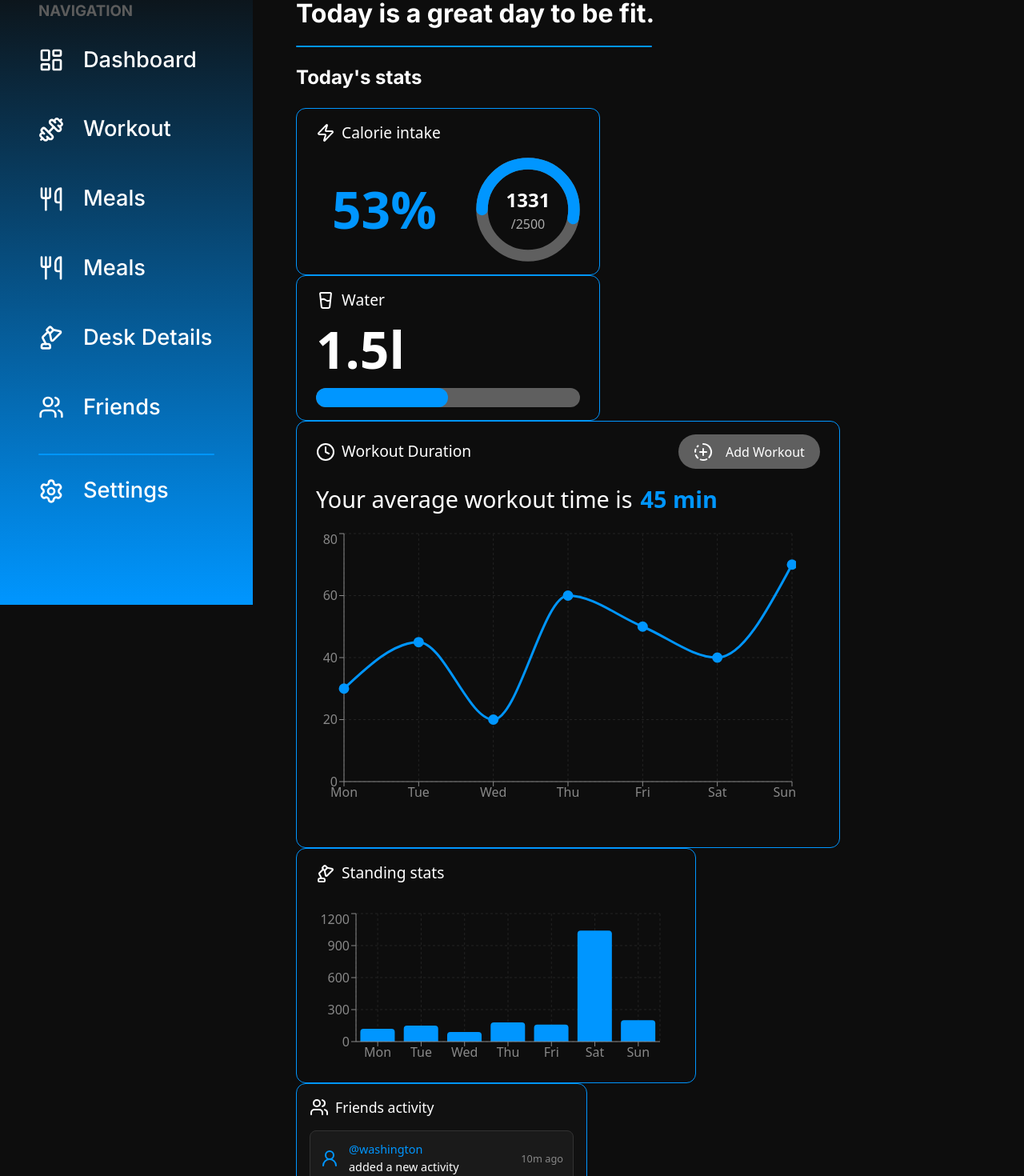
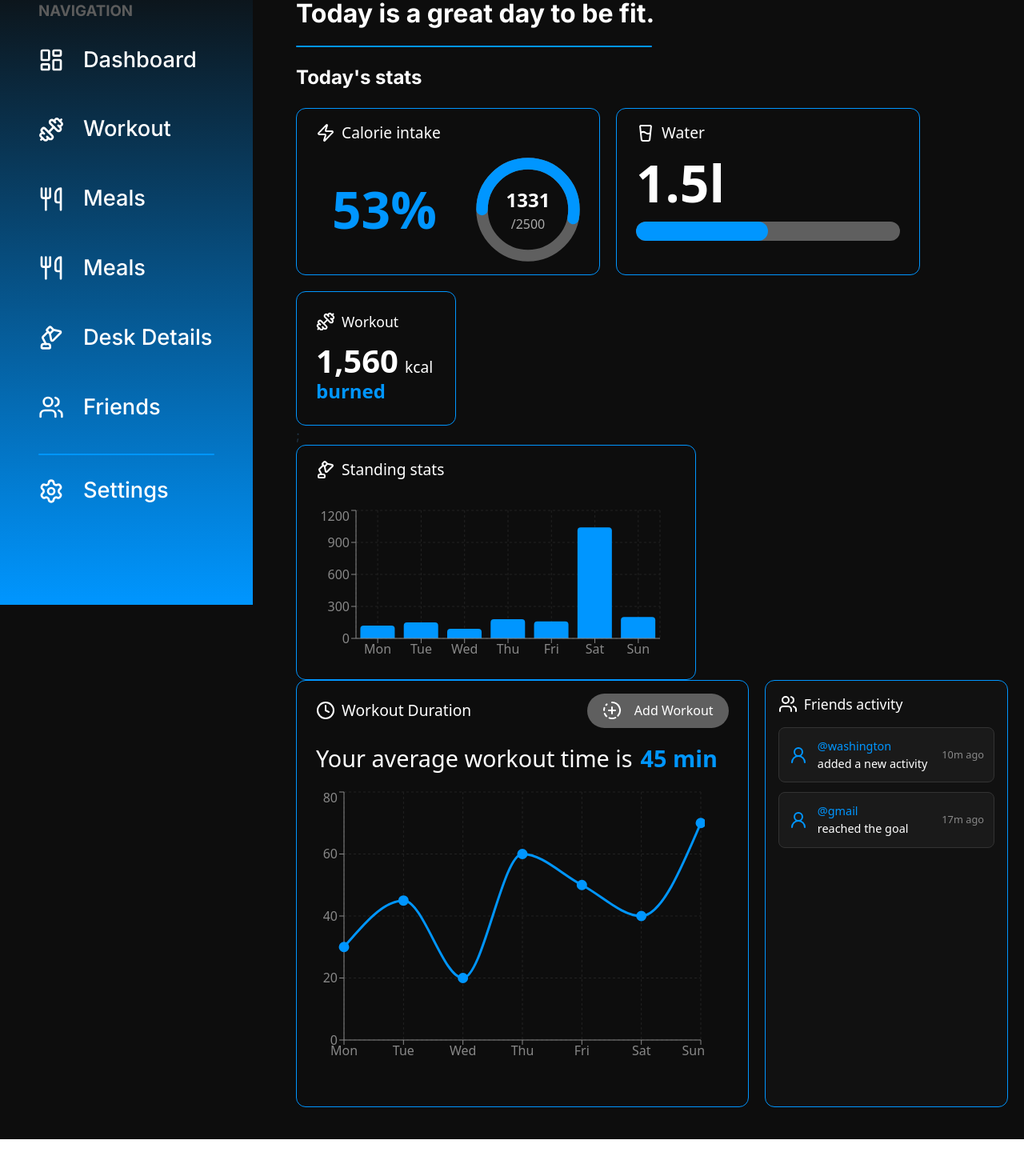
Before and after one commit to vladi245/WebFrontend-group8, a React (Vite) app: page /dashboard in a window 1280 px wide. Shown: the part 140-1610 px from the top of the page at 80% size. After the commit the page ends 1564 px from the top, so only its background shows below. Built offline with nearby package versions, Linux system fonts and the light colour scheme.

Commit message:
(SG-35)feat: layout has to be edited a bit

```diff
--- a/src/pages/Dashboard/index.tsx
+++ b/src/pages/Dashboard/index.tsx
@@ -20,8 +20,24 @@ export default function Home() {
                     <Seperator variant="accent"/>
                 </div>
                 <h2 style={{ color: 'white', marginTop: '20px' }}>Today's stats</h2>
+
+                <div style={{ display: 'flex', gap: '20px', marginBottom: '20px' }}>
                     <CalorieIntake current={1331} goal={2500} />
                     <WaterCard current={1.5} goal={3} />
+
+                </div>
+                <WorkoutStatsCard calories={1560} />;
+                <StandingStats data={[
+                    { day: 'Mon', minutes: 120 },
+                    { day: 'Tue', minutes: 150 },
+                    { day: 'Wed', minutes: 90 },
+                    { day: 'Thu', minutes: 180 },
+                    { day: 'Fri', minutes: 160 },
+                    { day: 'Sat', minutes: 1040 },
+                    { day: 'Sun', minutes: 200 },
+                ]} />
+                <div style={{ display: 'flex', gap: '20px', marginBottom: '20px' }}>
+
                     <WorkoutCard data={[
                         { day: 'Mon', minutes: 30 },
                         { day: 'Tue', minutes: 45 },
@@ -31,16 +47,6 @@ export default function Home() {
                         { day: 'Sat', minutes: 40 },
                         { day: 'Sun', minutes: 70 },
                     ]} />
-                <StandingStats data={[
-                    { day: 'Mon', minutes: 120 },
-                    { day: 'Tue', minutes: 150 },
-                    { day: 'Wed', minutes: 90 },
-                    { day: 'Thu', minutes: 180 },
-                    { day: 'Fri', minutes: 160 },
-                    { day: 'Sat', minutes: 1040 },
-                    { day: 'Sun', minutes: 200 },
-                ]} />
-
                 <FriendsActivity activities={[
                         {
                         id: 1,
@@ -57,7 +63,9 @@ export default function Home() {
 
                     ]}/>
 
-                <WorkoutStatsCard calories={1560} />;
+                </div>
+
+
 
             </div>
         </>
```
Lines whose indentation alone changed are shown as unchanged.
